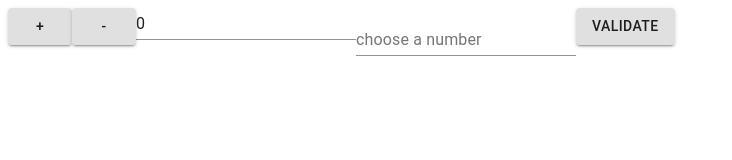
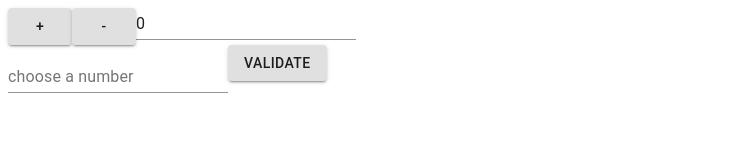
Before and after one commit to Foxall/gatsby_mui_redux-toolkit, a Gatsby site: page / in a window 1280 px wide. Shown: the whole page, without its empty margins (0-732 px from the left). Built offline with nearby package versions, Linux system fonts and the light colour scheme; Gatsby itself is replaced by a stand-in of ours.

Commit message:
{+} components/textfbutton.js

```diff
--- a/src/components/counter.js
+++ b/src/components/counter.js
@@ -3,6 +3,7 @@ import Button from '@material-ui/core/Button'
 import TextField from '@material-ui/core/TextField'
 import { useSelector, useDispatch } from 'react-redux'
 import { increment , decrement, incrementByAmount } from '../state/demoSlice'
+import Textfbutton from './textfbutton'
 const Counter =() =>{
 
   const dispatch = useDispatch()
@@ -12,8 +13,7 @@ const Counter =() =>{
       <Button variant="contained" onClick={() => dispatch(increment())}>+</Button>
       <Button variant="contained" onClick={() => dispatch(decrement())}>-</Button>
       <TextField value={name} id="standard-basic"/>
-      <TextField id="standard-basic" label="choose a number"/>
-      <Button variant="contained" >Validate</Button>
+      <Textfbutton/>
     </div>
   )
 }
--- /dev/null
+++ b/src/components/textfbutton.js
@@ -0,0 +1,17 @@
+import React, { useReducer, useRef, useEffect } from 'react'
+import Button from '@material-ui/core/Button'
+import TextField from '@material-ui/core/TextField'
+import { useSelector, useDispatch } from 'react-redux'
+import { incrementByAmount } from '../state/demoSlice'
+
+const Textfbutton =() =>{
+
+    const dispatch = useDispatch()
+    return (
+      <div>
+        <TextField id="standard-basic" label="choose a number"/>
+        <Button variant="contained" >Validate</Button>
+      </div>
+    )
+  }
+  export default Textfbutton
```
